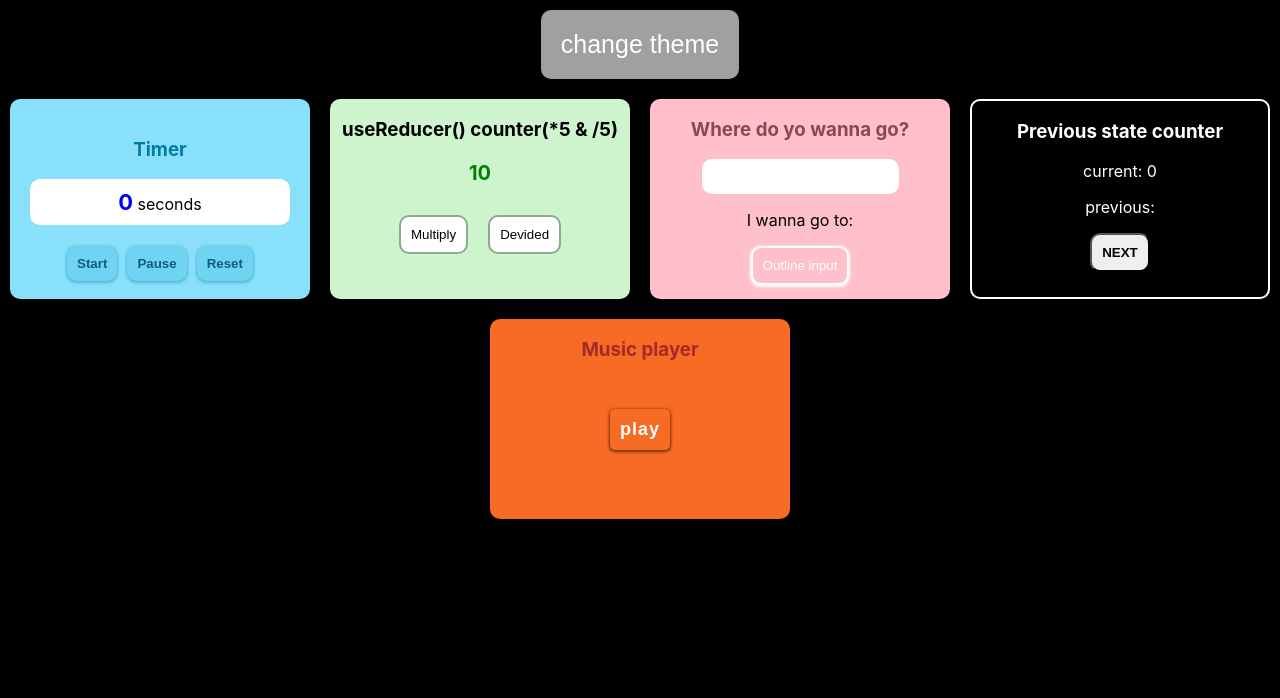
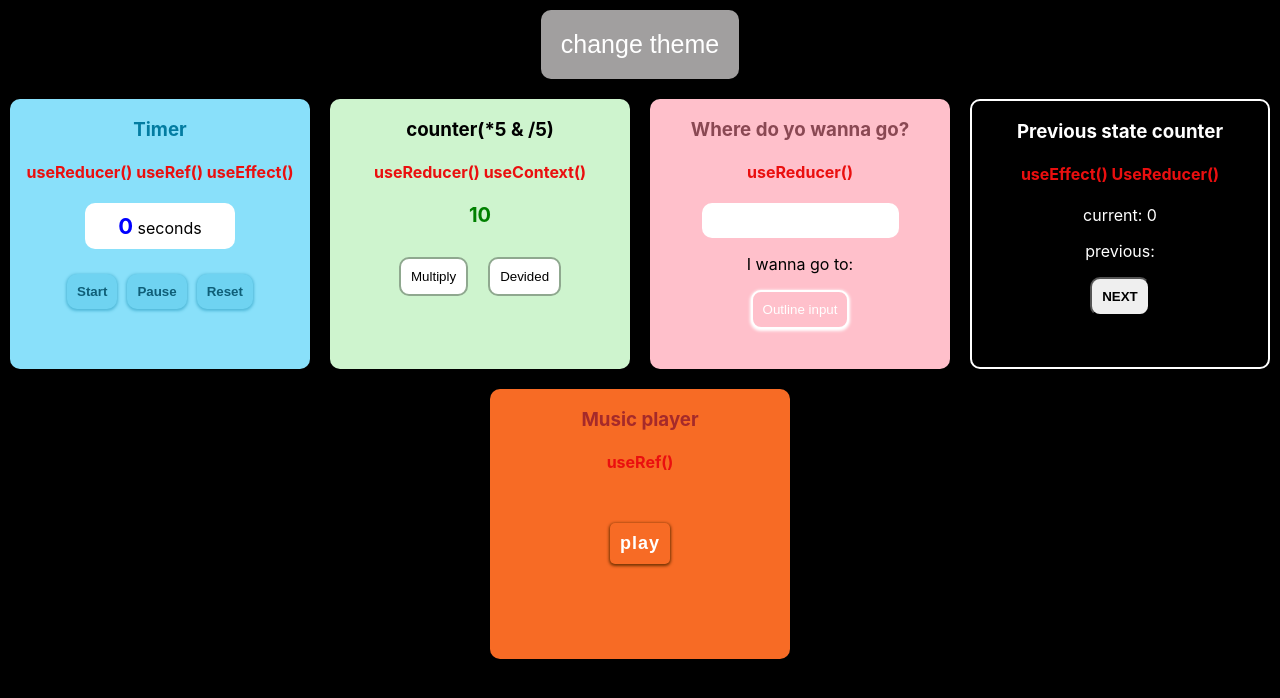
Before and after one commit to KaSofi/all-main-hooks, a React (Create React App) app: page / in a window 1280 px wide. Shown: the top 698 px of the page. Built offline with nearby package versions, Linux system fonts and the light colour scheme.

Commit message:
new code added

```diff
--- a/src/App.css
+++ b/src/App.css
@@ -25,10 +25,9 @@
 .TimerReducerStyle {
   background-color:  rgb(137, 224, 250);
   width: 300px;
-  height: 200px;
+  height: 270px;
   text-align: center;
   margin: 10px;
-  padding: 20px;
   border-radius: 10px;
 }
 .TimerReducerStyle h3 {
@@ -54,6 +53,8 @@
   background-color: white;
   border-radius: 10px;
   padding: 10px;
+  width: 50%;
+  margin: 0 auto 20px;
 }
 .TimerReducerStyle span{
   color: blue;
@@ -64,7 +65,7 @@
 .AudioUseRefStyle {
   background-color: rgb(247, 107, 37);
   width: 300px;
-  height: 200px;
+  height: 270px;
   border-radius: 10px;
   text-align: center;
   margin: 10px;
@@ -93,7 +94,7 @@
 .ReducerStyle {
   background-color: pink;
   width: 300px;
-  height: 200px;
+  height: 270px;
   border-radius: 10px;
   margin: 10px;
   text-align: center;
@@ -126,7 +127,7 @@
 .ReducerCounterStyle {
   background-color: #cef4ce;
   width: 300px;
-  height: 200px;
+  height: 270px;
   margin: 10px;
   border-radius: 10px;
   text-align: center;
@@ -151,7 +152,7 @@
   background-color: black;
   color: white;
   width: 300px;
-  height: 200px;
+  height: 270px;
   border-radius: 10px;
   border: 2px solid white;
   text-align: center;
@@ -167,3 +168,6 @@
   box-shadow: 0px 1px 3px 1px rgb(224, 222, 222);
   border: 3px solid black;
 }
+h4 {
+  color: rgb(234, 15, 15);
+}
--- a/src/App.js
+++ b/src/App.js
@@ -23,7 +23,6 @@ function App() {
 
   return (
     <div style={ThemeList} className='MainPageStyle'>
-
         <div className='ContextThemeStyle'>
           <button onClick={changeTheme}>change theme</button>
         </div>
--- a/src/Audio.js
+++ b/src/Audio.js
@@ -20,6 +20,7 @@ export const Audio = () => {
     return(
         <div className="AudioUseRefStyle" >
         <h3 style={ThemeList} >Music player</h3>
+        <h4>useRef()</h4>
         <audio src={song} loop='loop' ref={audioRef}></audio>
             <button onClick={() => updateMusic()}>{musicPlay? 'play' : 'pause'}</button>
         </div>
--- a/src/Reducer.js
+++ b/src/Reducer.js
@@ -10,7 +10,8 @@ export const Reducer = () => {
 
     return(
         <div className="ReducerStyle">
-        <h3>Where do yo wanna go?</h3>
+            <h3>Where do yo wanna go?</h3>
+            <h4>useReducer()</h4>
             <input type="text"
                     value={text}
                     ref={inputRef}
--- a/src/ReducerMultiply.js
+++ b/src/ReducerMultiply.js
@@ -19,11 +19,10 @@ export const ReducerMultiply = () => {
         backgroundColor: theme ? 'white' : '#cef4ce'
     }
 
-
-
     return(
         <div className="ReducerCounterStyle">
-        <h3>useReducer() counter(*5 & /5)</h3>
+            <h3>counter(*5 & /5)</h3>
+            <h4>useReducer() useContext()</h4>
             <p>{state.count}</p>
             <button onClick={ () => dispatch( {type:'Multiply'} )} style={changeButtonColor}>Multiply</button>
             <button onClick={ () => dispatch( {type:'Devided'} )} style={changeButtonColor}>Devided</button>
--- a/src/Timer.js
+++ b/src/Timer.js
@@ -32,7 +32,8 @@ export const Timer = () => {
 
     return(
         <div className="TimerReducerStyle">
-        <h3>Timer</h3>
+            <h3>Timer</h3>
+            <h4> useReducer() useRef() useEffect()</h4>
             <p><span>{state.time}</span> seconds</p>
             <button onClick={ () => dispatch( {type: 'Start'} )}>Start</button>
             <button onClick={ () => dispatch( {type: 'Pause'} )}>Pause</button>
--- a/src/UseReducer.js
+++ b/src/UseReducer.js
@@ -12,7 +12,8 @@ function UseReducer() {
 
     return(
         <div className="UseReducerPreviousCounterStyle">
-        <h3>Previous state counter</h3>
+            <h3>Previous state counter</h3>
+            <h4>useEffect() UseReducer()</h4>
             <p>current: {count}</p>
             <p>previous: {previouseCount}</p>
             <button onClick={ () => setCount( count + 1 )}>NEXT</button>
```
